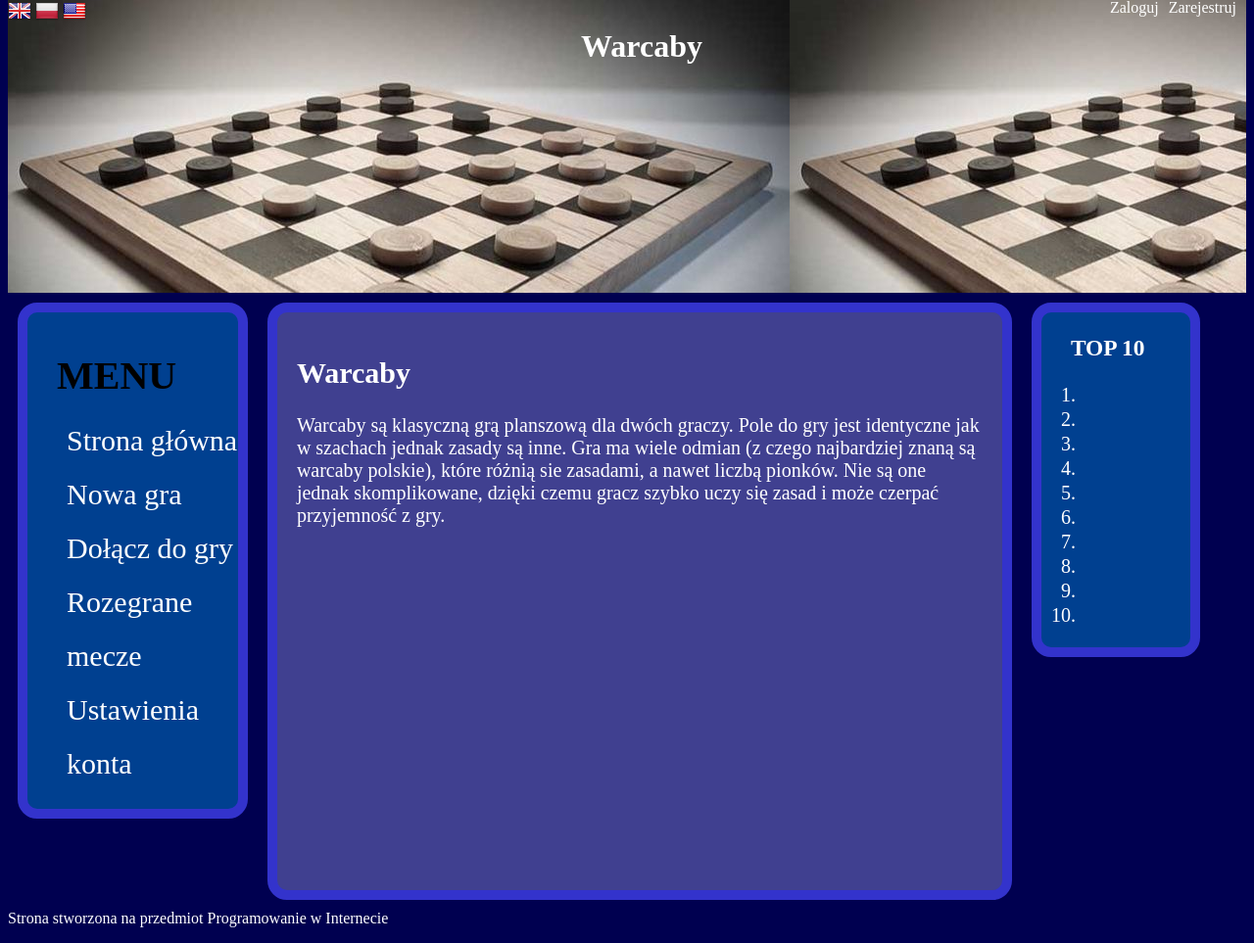
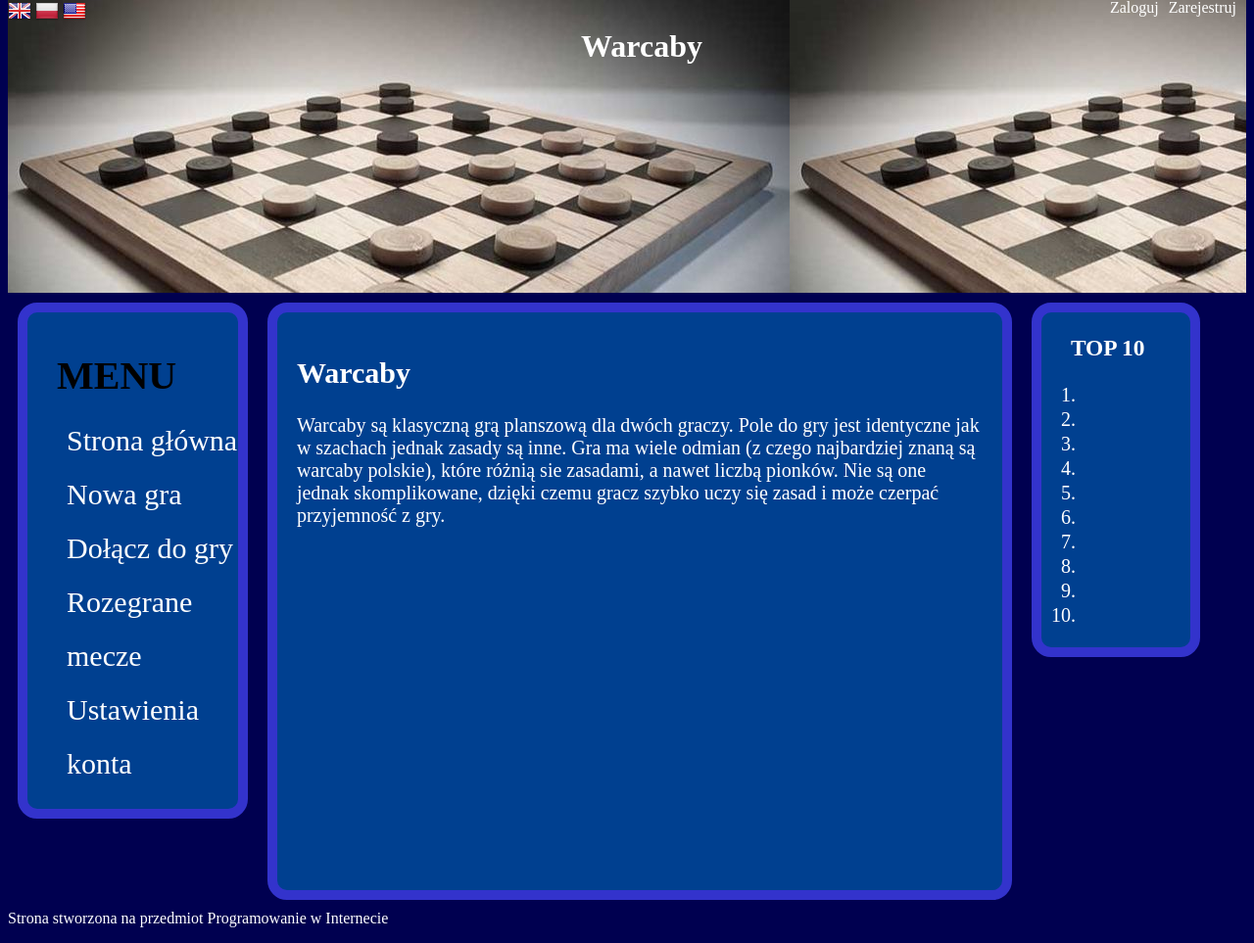
Before and after one commit to tomek9007/Warcaby, a PHP site: page / in a window 1280 px wide. Shown: the part 22-985 px from the top of the page at 98% size. Run offline with PHP 8.4, Linux system fonts and the light colour scheme; data that the repository does not hold is empty.

Commit message:
Original color2

```diff
--- a/style.css
+++ b/style.css
@@ -96,7 +96,7 @@ h3
 
 #zawartosc
 {
-	background:#404090;
+	background:#004090;
 	float: left;
 	/*width:58%;*/
 	width: 700px;
```
